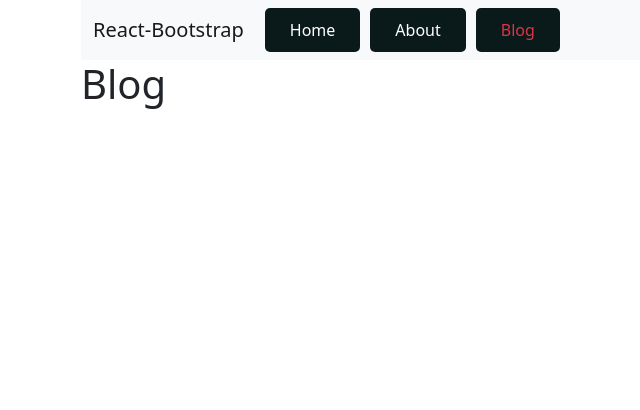
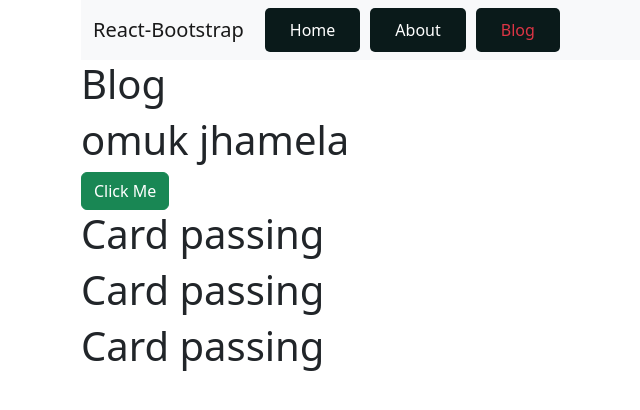
Before and after one commit to teaching-web-development/react-learning, a React (Create React App) app: page /blog in a window 1280 px wide. Shown: the top 410 px of the page, without its empty margins (1-641 px from the left). Built offline with nearby package versions, Linux system fonts and the light colour scheme.

Commit message:
update context

```diff
--- a/src/App.js
+++ b/src/App.js
@@ -7,26 +7,38 @@ import Home from './pages/Home/Home';
 
 
 export const CountContext = React.createContext();
+export const Omuk = React.createContext();
+
+export const CardPass = (props) => {
+  console.log('app-props', props);
+  return (
+    <div>
+      <h1>Card passing</h1>
+      <h1>Card passing</h1>
+      <h1>Card passing</h1>
+    </div>
+  )
+}
 
 const App = () => {
-
-
   const [count, setCount] = React.useState({ roll: 10 });
   // console.log(count);
-
+  const name = 'abu';
+  const arrName = [0, '', null]
   return (
     <div className='container'>
       <MainNav />
-      <CountContext.Provider value={count}>
+      <CountContext.Provider value={{ count, setCount, name, arrName }}>
+        <Omuk.Provider value={{ any: 'omuk jhamela', CardPass }}>
           <Routes>
             <Route path="/" element={<Home />} />
             <Route path="/home" element={<Home />} />
             <Route path="/about" element={<About />} />
             <Route path="/blog" element={<Blog />} />
           </Routes>
-      </CountContext.Provider>
-
-    </div>
+        </Omuk.Provider>
+      </CountContext.Provider >
+    </div >
   );
 };
 
--- a/src/pages/About/About.jsx
+++ b/src/pages/About/About.jsx
@@ -1,4 +1,5 @@
 import React from 'react';
+import { CardPass } from '../../App';
 import { addFunction, nameEx } from '../Home/Home';
 
 const About = () => {
@@ -7,6 +8,7 @@ const About = () => {
     return (
         <div>
             <h1>About {nameEx}</h1>
+            <CardPass test="About" />
         </div>
     );
 };
--- a/src/pages/Blog/Blog.jsx
+++ b/src/pages/Blog/Blog.jsx
@@ -1,13 +1,21 @@
 import React from 'react';
-import { CountContext } from '../../App';
+import { CountContext, Omuk } from '../../App';
 
 const Blog = () => {
     const result = React.useContext(CountContext);
-    console.log(result);
+    const { any, CardPass } = React.useContext(Omuk);
 
+    // const {any} = omuk;
+    const handleClick = () => {
+        result.setCount({ roll: 50 });
+    }
+    console.log('after', result, any);
     return (
         <div>
             <h1>Blog</h1>
+            <h1>{any}</h1>
+            <button type="" className='btn btn-success' onClick={() => handleClick()}>Click Me</button>
+            <CardPass name="Blog" nope="nope" />
         </div>
     );
 };
--- a/src/pages/Home/Home.jsx
+++ b/src/pages/Home/Home.jsx
@@ -1,4 +1,5 @@
 import React from 'react';
+import { Omuk } from '../../App';
 import Header from './Header';
 
 export const nameEx = 'Abu Hasan Test';
@@ -11,10 +12,12 @@ const Home = () => {
     const testObj = { name: 'abu', roll: 10 };
     const testArr = [{ name: 'abu', roll: 10 }, "10 asd", 20, undefined, null];
 
+    const { CardPass } = React.useContext(Omuk);
     return (
         <div>
             <h1>Home</h1>
             <Header testName={nameEx} testObj1={testObj} testArr10={testArr} />
+            <CardPass name="home"/>
         </div>
     );
 };
```
Lines whose indentation alone changed are shown as unchanged.
